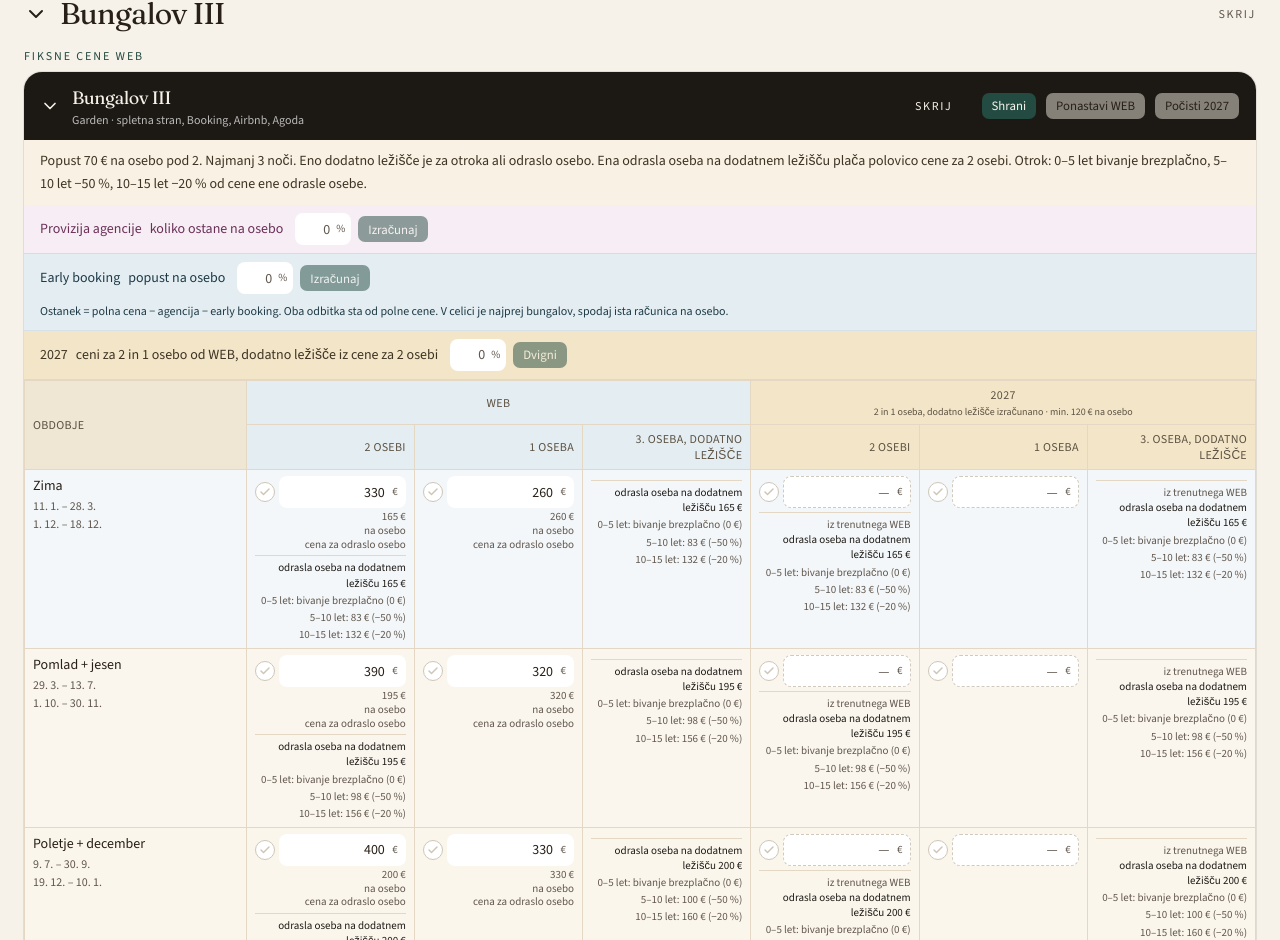
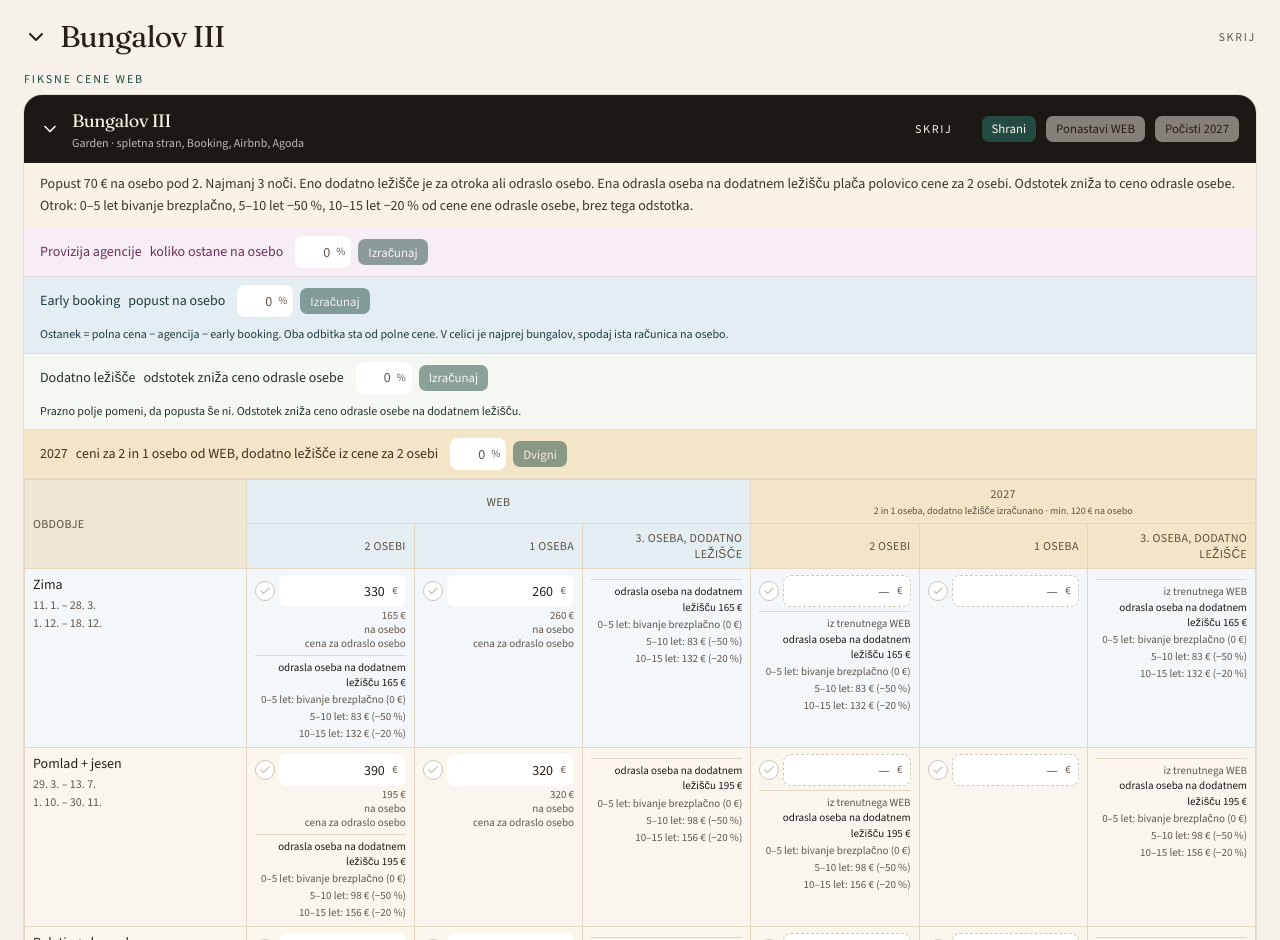
Before and after one commit to Urskapremk/komba-cabana, a Next.js app: page / in a window 1280 px wide. Shown: the part 3730-4670 px from the top of the page. Built offline with nearby package versions, Linux system fonts and the light colour scheme.

Commit message:
Pri Bungalovu III vpišeš odstotek, ki zniža ceno dodatnega ležišča.
Odstotek velja za odraslo osebo. Otroške cene ostanejo od polovične cene.

Co-authored-by: info <info@hnatura.com>

```diff
--- a/src/components/price-tables.tsx
+++ b/src/components/price-tables.tsx
@@ -26,8 +26,10 @@ import {
   beachWeb2027FromFamily,
   childPrices,
   childStaySentence,
+  extraBedDiscountSentence,
   extraBedLabel,
   extraBedSentence,
+  extraBedStay,
   singleExtraBedSentence,
   familyChildLabel,
   familyGallerySentence,
@@ -750,7 +752,7 @@ export function PriceTables() {
             Beach Villi. Pri Bungalow I - Family sta v tabeli ceni za 2 osebi in 1 osebo, zraven pa otroka v galeriji.
               Ena odrasla oseba v galeriji plača polovico cene za 2 osebi. Če sta v galeriji dva odrasla, vpišeš odstotek popusta od cene za 2 osebi. V letu 2027 se vpisujeta samo ti dve ceni.
             Beach Villa IV ima ceno za 2 gosta in za 1 osebo ter dve dodatni ležišči. Na ležišču je lahko otrok ali odrasla oseba. Če sta v bungalovu še dva odrasla, vpišeš odstotek popusta.
-            Bungalov III ima eno dodatno ležišče. Odrasla oseba ali otrok se računata enako kot v galeriji pri Bungalowu I.
+            Bungalov III ima eno dodatno ležišče. Odrasla oseba ali otrok se računata enako kot v galeriji pri Bungalowu I. Odstotek zniža ceno odrasle osebe na tem ležišču.
             Pri ceni je kljukica: označi jo, ko je cena pripravljena. Zelena pomeni pravilno.
             Dokler dviga ni, ima Beach Villa za 2 in 1 osebo ceno 2027 kot Bungalow I - Family. Dodatni ležišči se računata iz cene za 2 osebi.
             Prazniki
@@ -1018,6 +1020,22 @@ function WebCompareCard({
           najprej bungalov, spodaj ista računica na osebo.
         </p>
       </div>
+      {oneExtraBed ? (
+        <div className="flex flex-wrap items-center gap-x-3 gap-y-2 border-b border-[#d7e3d4] bg-[#f4f7f2] px-4 py-2">
+          <p className="text-sm text-[#243528]">
+            <span className="font-medium">Dodatno ležišče</span>
+            <span className="ml-2">odstotek zniža ceno odrasle osebe</span>
+          </p>
+          <PercentLift
+            label="Dodatno ležišče, odstotek"
+            value={galleryPair}
+            onApply={onGalleryPair}
+            action="Izračunaj"
+            parse={parseCommission}
+          />
+          <ExtraBedSummary current={current} next={next} percent={galleryPair} />
+        </div>
+      ) : null}
       {family || extraBeds ? (
         <div className="flex flex-wrap items-center gap-x-3 gap-y-2 border-b border-[#d7e3d4] bg-[#f4f7f2] px-4 py-2">
           <p className="text-sm text-[#243528]">
@@ -1147,8 +1165,9 @@ function WebCompareCard({
                       <PerPerson amount={amount} guests={count} commission={commission} earlyBooking={earlyBooking} />
                       {(family || extraBeds || oneExtraBed) && count === 2 ? (
                         <>
-                          <GalleryStay twoPerson={amount} place={adultPlace} pairPercent={pairForBeds} />
+                          <GalleryStay twoPerson={amount} place={adultPlace} pairPercent={oneExtraBed ? galleryPair : pairForBeds} singleBed={oneExtraBed} />
                           {family || extraBeds ? <GalleryPairLine setPrice={amount} percent={galleryPair} /> : null}
+                          {oneExtraBed ? <ExtraBedLine twoPerson={amount} percent={galleryPair} /> : null}
                         </>
                       ) : null}
                     </td>
@@ -1156,7 +1175,7 @@ function WebCompareCard({
                 })}
                 {childGuests.map((count) => (
                   <td key={`web-child-${count}`} className={cn(bodyCell, "align-top text-right")}>
-                    <GalleryStay twoPerson={currentTwo} place={adultPlace} pairPercent={pairForBeds} />
+                    <GalleryStay twoPerson={currentTwo} place={adultPlace} pairPercent={oneExtraBed ? galleryPair : pairForBeds} singleBed={oneExtraBed} />
                   </td>
                 ))}
                 {nextPriceGuests.map((count) => {
@@ -1188,7 +1207,10 @@ function WebCompareCard({
                       ) : null}
                       {(family || extraBeds || oneExtraBed) && count === 2 ? (
                         <>
-                          <GalleryStay twoPerson={yearGallery} place={adultPlace} pairPercent={pairForBeds} fromCurrent={nextTwo == null && currentTwo != null} />
+                          <GalleryStay twoPerson={yearGallery} place={adultPlace} pairPercent={oneExtraBed ? galleryPair : pairForBeds} singleBed={oneExtraBed} fromCurrent={nextTwo == null && currentTwo != null} />
+                          {oneExtraBed ? (
+                            <ExtraBedLine twoPerson={yearGallery} percent={galleryPair} fromCurrent={nextTwo == null && currentTwo != null} />
+                          ) : null}
                           {family || extraBeds ? (
                             <GalleryPairLine
                               setPrice={nextTwo == null ? yearGallery : nextTwo}
@@ -1203,7 +1225,7 @@ function WebCompareCard({
                 })}
                 {nextChildGuests.map((count) => (
                   <td key={`next-child-${count}`} className={cn(bodyCell, "align-top text-right")}>
-                    <GalleryStay twoPerson={yearGallery} place={adultPlace} pairPercent={pairForBeds} fromCurrent={nextTwo == null && currentTwo != null} />
+                    <GalleryStay twoPerson={yearGallery} place={adultPlace} pairPercent={oneExtraBed ? galleryPair : pairForBeds} singleBed={oneExtraBed} fromCurrent={nextTwo == null && currentTwo != null} />
                   </td>
                 ))}
               </tr>
@@ -1357,28 +1379,90 @@ function GalleryPairLine({
   );
 }
 
+function ExtraBedSummary({
+  current,
+  next,
+  percent,
+}: {
+  current: PersonRates[string];
+  next: PersonRates[string];
+  percent: number | null;
+}) {
+  if (percent == null) {
+    return (
+      <p className="w-full text-xs leading-relaxed text-[#243528]">
+        Prazno polje pomeni, da popusta še ni. Odstotek zniža ceno odrasle osebe na dodatnem ležišču.
+      </p>
+    );
+  }
+  return (
+    <div className="flex w-full flex-col gap-0.5 text-xs leading-relaxed text-[#243528]">
+      {PERSON_SEASONS.map((season) => {
+        const currentTwo = current[season.id]?.[2] ?? null;
+        const nextTwo = next[season.id]?.[2] ?? null;
+        const webLine = extraBedDiscountSentence(currentTwo, percent);
+        const yearLine = extraBedDiscountSentence(familyGalleryTwoPerson(currentTwo, nextTwo, true), percent);
+        return (
+          <p key={season.id}>
+            <span className="font-medium">{season.label}</span>
+            {webLine ? <span className="ml-2">WEB {webLine}</span> : null}
+            {nextTwo != null && yearLine ? (
+              <span className="ml-2">2027 {yearLine}</span>
+            ) : (
+              <span className="ml-2">2027 uporablja trenutno ceno WEB</span>
+            )}
+          </p>
+        );
+      })}
+    </div>
+  );
+}
+
+function ExtraBedLine({
+  twoPerson,
+  percent,
+  fromCurrent,
+}: {
+  twoPerson: number | null;
+  percent: number | null;
+  fromCurrent?: boolean;
+}) {
+  const line = extraBedDiscountSentence(twoPerson, percent);
+  if (!line) return null;
+  return (
+    <span className="mt-1 block text-right text-[11px] leading-snug text-[#1c1915]">
+      {fromCurrent ? <span className="block text-muted-foreground">2027 uporablja trenutno ceno WEB</span> : null}
+      <span className="block">{line}</span>
+    </span>
+  );
+}
+
 function GalleryStay({
   twoPerson,
   fromCurrent,
   place = "v galeriji",
   pairPercent = null,
+  singleBed = false,
 }: {
   twoPerson: number | null;
   fromCurrent?: boolean;
   place?: string;
   pairPercent?: number | null;
+  singleBed?: boolean;
 }) {
   const single = galleryAdultPrice(twoPerson);
   if (single == null) return <span className="mt-1 block text-xs text-muted-foreground">—</span>;
-  const pair = galleryPairStay(twoPerson, pairPercent);
-  const adult = pair?.each ?? single;
+  const bed = singleBed ? extraBedStay(twoPerson, pairPercent) : null;
+  const pair = singleBed ? null : galleryPairStay(twoPerson, pairPercent);
+  const adult = bed?.amount ?? pair?.each ?? single;
+  const percent = bed?.percent ?? pair?.percent;
   const bands = childPrices(single);
   return (
     <span className="mt-1 block border-t border-[#e4d8c4] pt-1 text-right text-[11px] leading-snug text-muted-foreground">
       {fromCurrent ? <span className="block">iz trenutnega WEB</span> : null}
       <span className="block font-medium text-[#1c1915]">
         odrasla oseba {place} {formatEuro(adult)}
-        {pair ? <span className="font-normal"> (−{formatPercent(pair.percent)})</span> : null}
+        {percent != null ? <span className="font-normal"> (−{formatPercent(percent)})</span> : null}
       </span>
       {bands.map((band) => (
         <span key={band.id} className="mt-0.5 block">
--- a/src/lib/pricing.ts
+++ b/src/lib/pricing.ts
@@ -1052,7 +1052,28 @@ export function extraBedSentence(): string {
 }
 
 export function singleExtraBedSentence(): string {
-  return "Eno dodatno ležišče je za otroka ali odraslo osebo. Ena odrasla oseba na dodatnem ležišču plača polovico cene za 2 osebi. Otrok: 0–5 let bivanje brezplačno, 5–10 let −50 %, 10–15 let −20 % od cene ene odrasle osebe.";
+  return "Eno dodatno ležišče je za otroka ali odraslo osebo. Ena odrasla oseba na dodatnem ležišču plača polovico cene za 2 osebi. Odstotek zniža to ceno odrasle osebe. Otrok: 0–5 let bivanje brezplačno, 5–10 let −50 %, 10–15 let −20 % od cene ene odrasle osebe, brez tega odstotka.";
+}
+
+export type ExtraBedStay = {
+  base: number;
+  percent: number;
+  amount: number;
+};
+
+/** Odstotek zniža ceno ene odrasle osebe na dodatnem ležišču. Brez odstotka popusta ni. */
+export function extraBedStay(twoPerson: number | null, percent: number | null): ExtraBedStay | null {
+  const base = galleryAdultPrice(twoPerson);
+  if (base == null || percent == null || !Number.isFinite(base) || !Number.isFinite(percent)) return null;
+  if (base < 0 || percent < 0 || percent > 100) return null;
+  const amount = Math.max(0, Math.round((base * (100 - percent)) / 100));
+  return { base, percent, amount };
+}
+
+export function extraBedDiscountSentence(twoPerson: number | null, percent: number | null): string | null {
+  const stay = extraBedStay(twoPerson, percent);
+  if (!stay) return null;
+  return `${formatEuro(stay.base)} − ${formatPercent(stay.percent)} = ${formatEuro(stay.amount)}`;
 }
 
 export function familyGallerySentence(): string {
```
Also changed, not shown: 1 other file (tests, documents, lock files or other folders).
